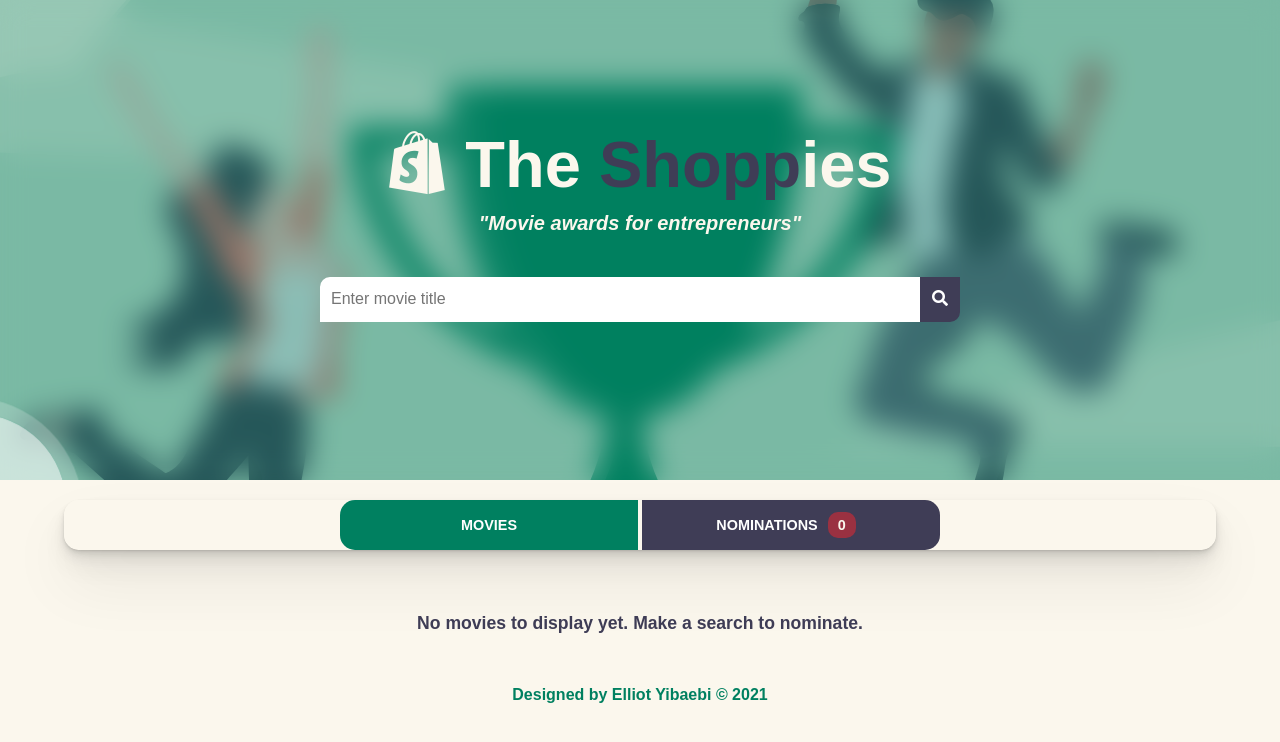
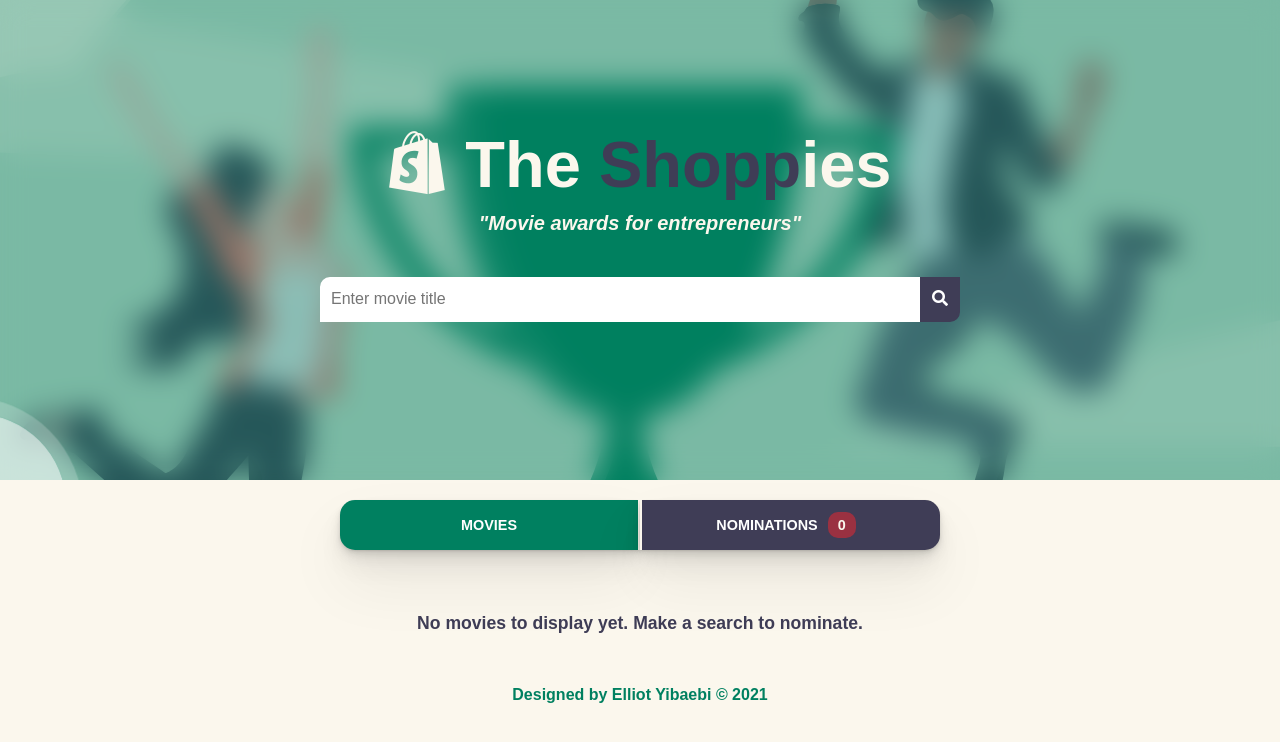
Before and after one commit to Yibaebi/the-shoppies-omdb, a React (Create React App) app: page / in a window 1280 px wide. Shown: the top 742 px of the page. Built offline with nearby package versions, Linux system fonts and the light colour scheme.

Commit message:
updated style

```diff
--- a/src/components/App.css
+++ b/src/components/App.css
@@ -37,9 +37,6 @@
   width: 90%;
   z-index: 1;
   border-radius: 15px;
-  box-shadow: rgba(0, 0, 0, 0.07) 0px 1px 2px, rgba(0, 0, 0, 0.07) 0px 2px 4px,
-    rgba(0, 0, 0, 0.07) 0px 4px 8px, rgba(0, 0, 0, 0.07) 0px 8px 16px,
-    rgba(0, 0, 0, 0.07) 0px 16px 32px, rgba(0, 0, 0, 0.07) 0px 32px 64px;
 }
 .tabs-container li {
   background-color: white;
@@ -58,6 +55,9 @@
   display: flex;
   align-items: center;
   justify-content: center;
+  box-shadow: rgba(0, 0, 0, 0.07) 0px 1px 2px, rgba(0, 0, 0, 0.07) 0px 2px 4px,
+    rgba(0, 0, 0, 0.07) 0px 4px 8px, rgba(0, 0, 0, 0.07) 0px 8px 16px,
+    rgba(0, 0, 0, 0.07) 0px 16px 32px, rgba(0, 0, 0, 0.07) 0px 32px 64px;
 }
 
 @media screen and (max-width: 400px) {
```
